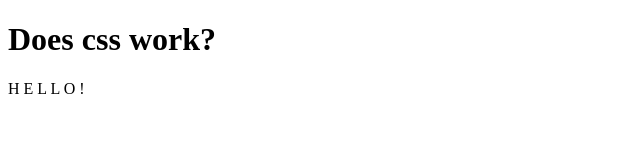
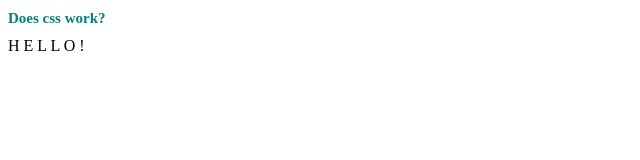
Before and after one commit to CoryMut/Demo, a plain HTML site: page index.html in a window 1280 px wide. Shown: the whole page, without its empty margins (0-640 px from the left). Drawn offline with Linux system fonts and the light colour scheme.

Commit message:
fixed incorrect link for css

```diff
--- a/index.html
+++ b/index.html
@@ -3,7 +3,7 @@
 <head>
     <meta charset="UTF-8">
     <meta name="viewport" content="width=device-width, initial-scale=1.0">
-    <link rel="app.css">
+    <link rel="stylesheet" href="app.css">
     <title>Document</title>
 </head>
 <body>
```
